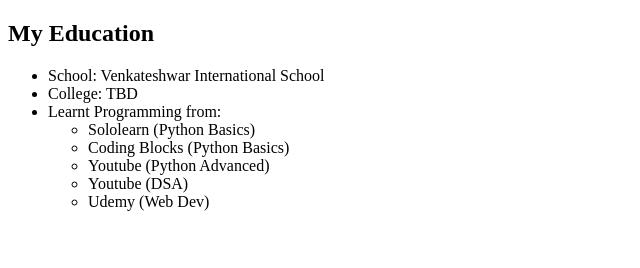
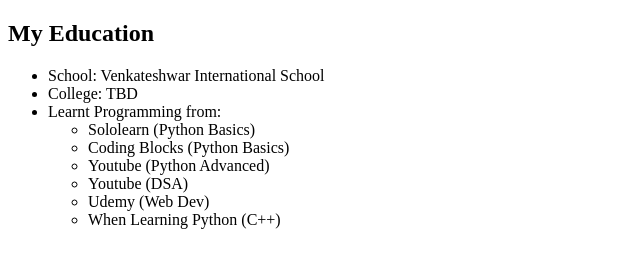
Before and after one commit to singlabharat/personal-site-html, a plain HTML site: page my education.html in a window 1280 px wide. Shown: the whole page, without its empty margins (0-640 px from the left). Drawn offline with Linux system fonts and the light colour scheme.

Commit message:
Update my education.html

```diff
--- a/my education.html
+++ b/my education.html
@@ -17,6 +17,7 @@
 				<li>Youtube (Python Advanced)</li>
 				<li>Youtube (DSA)</li>
 				<li>Udemy (Web Dev)</li>
+				<li>When Learning Python (C++)</li>
 			</ul>
 		</ul>
 	</body>
```
